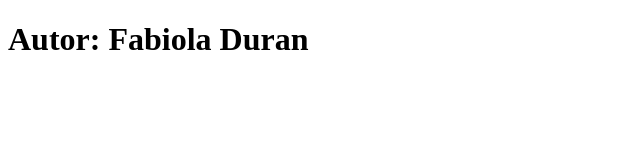
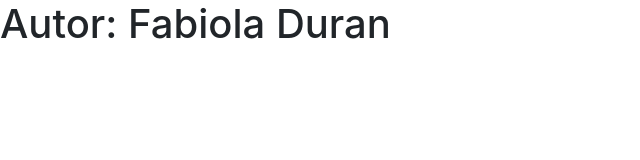
Before and after one commit to fabioladurann/practica_vuejs_introduccion, a website: page index.html in a window 1280 px wide. Shown: the whole page, without its empty margins (0-640 px from the left). Drawn offline with nearby package versions, Linux system fonts and the light colour scheme.

Commit message:
actualizacion

```diff
--- a/index.html
+++ b/index.html
@@ -7,6 +7,9 @@
         <meta name="author" content="">
         <meta name="description" content="">
         <meta name="viewport" content="width=device-width, initial-scale=1">
+        <link rel="stylesheet" href="https://stackpath.bootstrapcdn.com/bootstrap/4.3.1/css/bootstrap.min.css" integrity="sha384-ggOyR0iXCbMQv3Xipma34MD+dH/1fQ784/j6cY/iJTQUOhcWr7x9JvoRxT2MZw1T" crossorigin="anonymous">
+
+
     </head>
 
     <body>
--- a/package.json
+++ b/package.json
@@ -9,7 +9,7 @@
   "license": "GPL-3.0",
   "author": "Pedro Prieto",
   "devDependencies": {
-    "chromedriver": "^96.0.0",
+    "chromedriver": "^97.0.0",
     "nightwatch": "^1.7.13",
     "serve-handler": "^6.1.3"
   }
```
